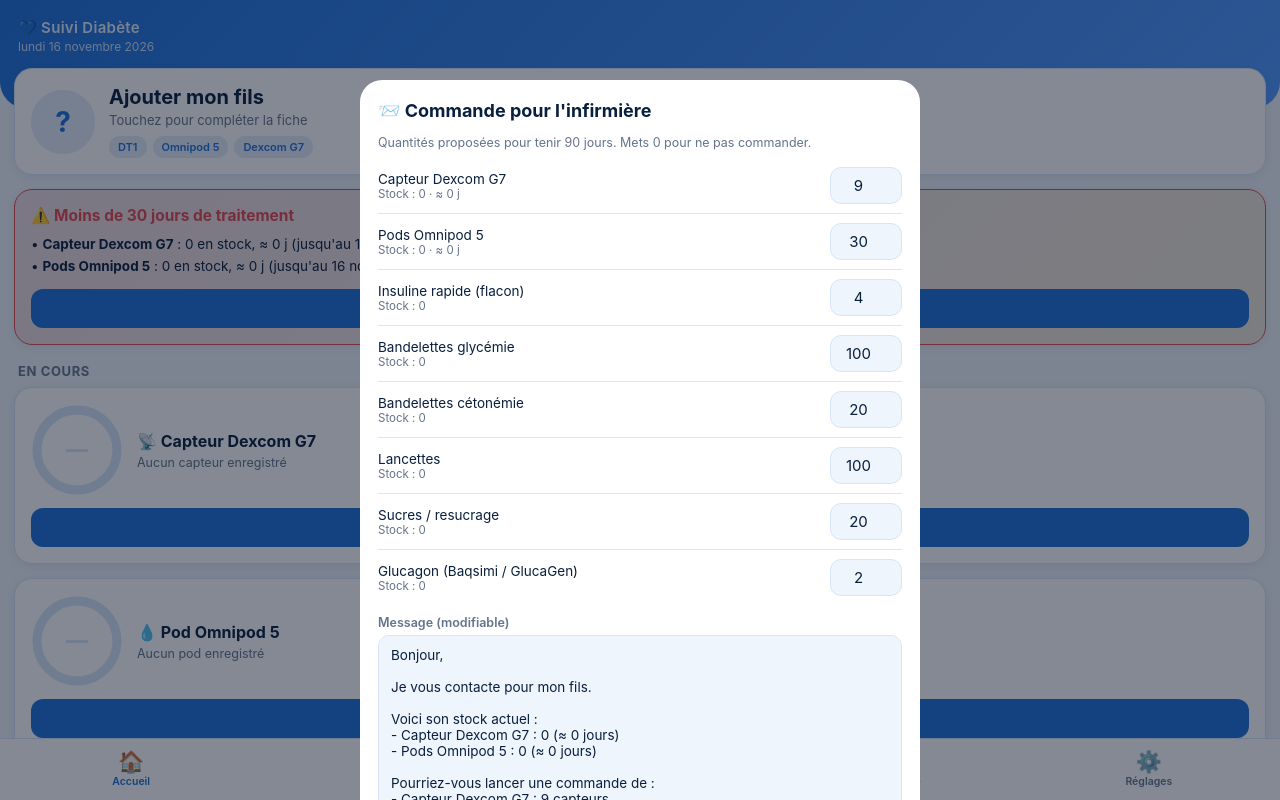
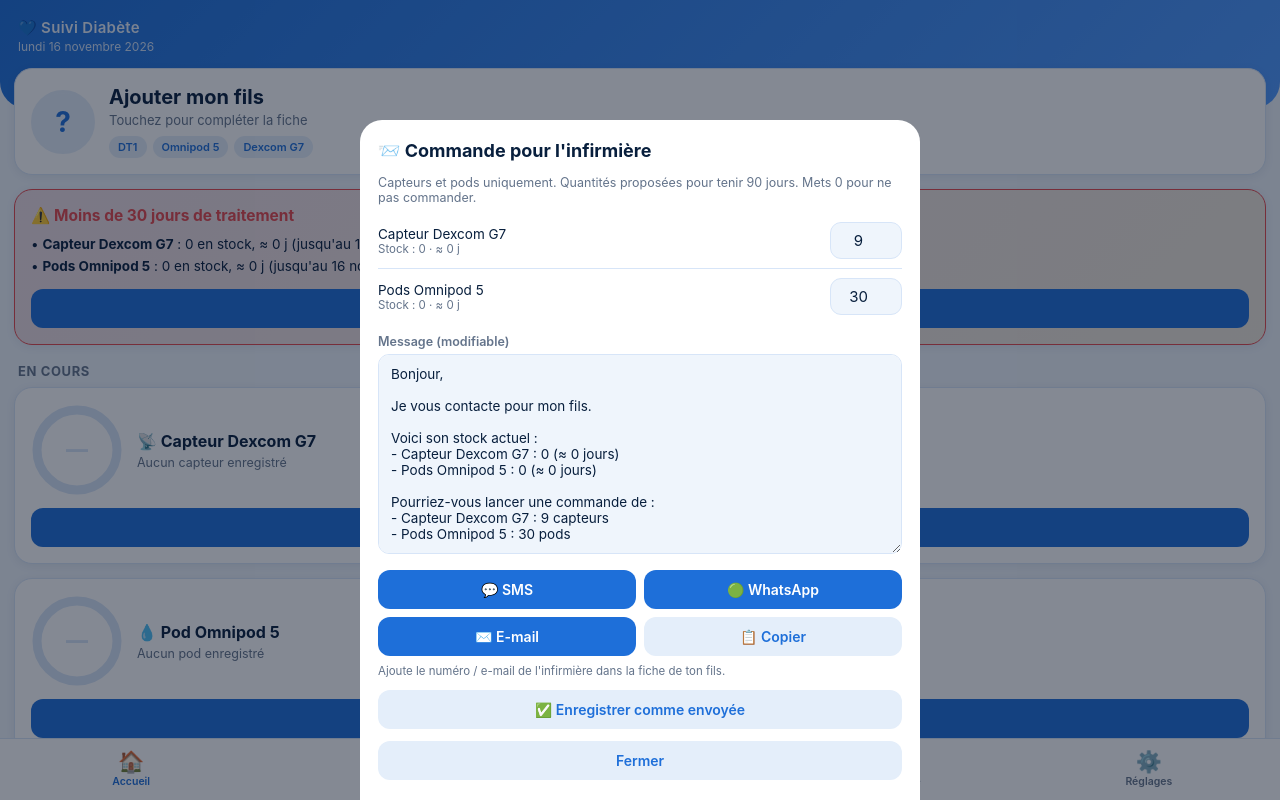
Before and after one commit to Blaastos/suivi-diabete, a plain HTML site: page index.html in a window 1280 px wide. Both pictures are taken after a click on the button "📨 Préparer la commande pour l'infirmière". Shown: the top 800 px of the page. Drawn offline with Linux system fonts and the light colour scheme.

Commit message:
Commande infirmière : capteurs et pods uniquement
Co-Authored-By: Claude Opus 5.5 <noreply@anthropic.com>
Claude-Session: https://claude.ai/code/session_018or9Y1pYfNw1w3wPutbT1r

```diff
--- a/index.html
+++ b/index.html
@@ -719,9 +719,9 @@ function sendVia(kind){
 /* Commande */
 function openCommande(){
   sendCtx={subject:`Commande de matériel — ${S.enfant.prenom||''}`.trim(),done:false,onSent:logCommande};
-  const items=S.stock;
+  const items=S.stock.filter(i=>i.lien);
   modal(`<h3>📨 Commande pour l'infirmière</h3>
-  <div style="font-size:12.5px;color:var(--mut)">Quantités proposées pour tenir ${S.reglages.cibleJ} jours. Mets 0 pour ne pas commander.</div>
+  <div style="font-size:12.5px;color:var(--mut)">Capteurs et pods uniquement. Quantités proposées pour tenir ${S.reglages.cibleJ} jours. Mets 0 pour ne pas commander.</div>
   <div style="margin-top:8px">${items.map(i=>{const a=autonomie(i);return `<div class="oi"><div class="nm">${esc(i.nom)}<span>Stock : ${i.qte}${a!=null?' · ≈ '+a+' j':''}</span></div>
     <input type="number" min="0" class="oq" data-id="${i.id}" value="${suggest(i)}" oninput="buildCmdMsg()"></div>`}).join('')}</div>
   ${msgUI()}
@@ -731,7 +731,7 @@ function openCommande(){
 }
 function cmdLines(){return [...document.querySelectorAll('.oq')].map(x=>[S.stock.find(i=>i.id===x.dataset.id),Math.max(0,+x.value||0)]).filter(([i,q])=>i&&q>0)}
 function buildCmdMsg(){
-  const st=S.stock.filter(i=>i.lien||i.qte>0||autonomie(i)!=null).map(i=>{const a=autonomie(i);return `- ${i.nom} : ${i.qte}${a!=null?' (≈ '+a+' jours)':''}`}).join('\n');
+  const st=S.stock.filter(i=>i.lien).map(i=>{const a=autonomie(i);return `- ${i.nom} : ${i.qte}${a!=null?' (≈ '+a+' jours)':''}`}).join('\n');
   const c=cmdLines().map(([i,q])=>`- ${i.nom} : ${q}${i.unite?' '+i.unite:''}`).join('\n');
   $('msgTxt').value=`${hello()}Je vous contacte pour ${who()}.\n\nVoici son stock actuel :\n${st}\n\n${c?'Pourriez-vous lancer une commande de :\n'+c:'Pourriez-vous lancer une commande de matériel ?'}${sign()}`;
 }
```
